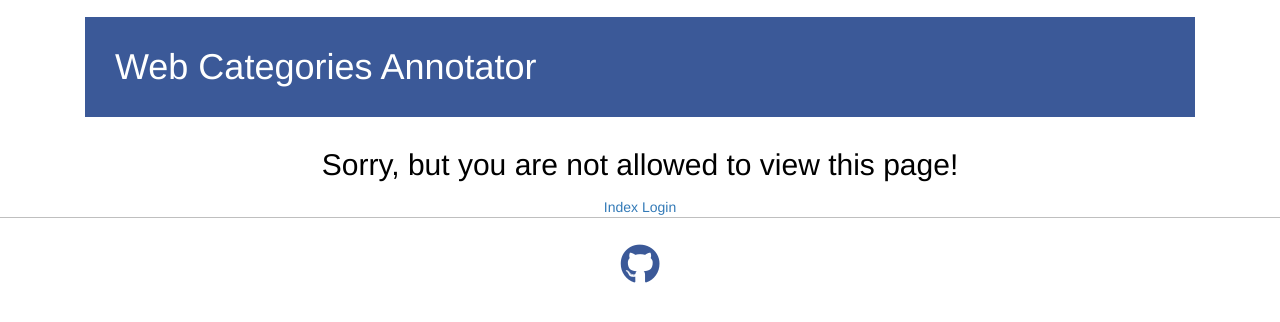
After one commit to 1ncend1ary/wca, a Flask app: template web/templates/401.html in a window 1280 px wide. The commit adds this page. Shown: the top 322 px of the page. Run offline with Flask 2, Linux system fonts and the light colour scheme; the template is opened without the code that fills it, so the values that code supplies are empty; some libraries are stand-ins or nearby versions.

Commit message:
Add 401 error html page.

```diff
--- a/web/main.py
+++ b/web/main.py
@@ -4,22 +4,62 @@ Flask application main module
 
 Programmer: Aleksei Seliverstov <alexseliverstov@yahoo.com>
 """
-from flask import Flask, render_template, request, redirect, url_for, flash
+from flask import Flask, render_template, request, redirect, url_for, flash, abort, jsonify
 import database
 import interests
 from config import Config
 import scraper
 import sys
 import ast
+from forms import LoginForm
+from flask_login import LoginManager, login_required, current_user, login_user, logout_user
+from models import User
 
 app = Flask(__name__)
 app.config.from_object(Config)
+
+login_manager = LoginManager()
+login_manager.init_app(app)
 
 db = database.Categories()
 requester = interests.FacebookRequest()
 
 
+@login_manager.user_loader
+def load_user(user_id):
+    return User.get(user_id)
+
+
+@app.route('/login', methods=['GET', 'POST'])
+def login():
+    if current_user.is_authenticated:
+        return redirect(url_for('index'))
+    form = LoginForm()
+    if form.validate_on_submit():
+        user = User.get(form.username.data)
+        if user is None or not user.check_password(form.password.data):
+            flash('Invalid login or password.')
+            return redirect(url_for('login'))
+        else:
+            flash('Logged in user {}'.format(form.username.data))
+            login_user(user, remember=form.remember_me.data)
+            return redirect(url_for('index'))
+    return render_template('login.html', title='Sign In', form=form)
+
+
+@app.route('/logout')
+def logout():
+    logout_user()
+    return redirect(url_for('login'))
+
+
+@login_manager.unauthorized_handler
+def unauth_handler():
+    return render_template('401.html'), 401
+
+
 @app.route("/", methods=['GET', 'POST'])
+@login_required
 def index():
     """
     Flask index page render
@@ -41,10 +81,6 @@ def index():
 
             def convert_to_list(string, regex):
                 return ast.literal_eval(string)
-                # return [n.strip() for n in string]
-                # string = ''.join(c for c in string if c not in regex)
-                # string = string.split(',')
-                # return list(string)
 
             category_names = convert_to_list(category_names, '[]\'')
             if len(categories) > 0:  # todo remove crook
@@ -91,11 +127,5 @@ def index():
                            category_id=category_id)
 
 
-# @app.route("/add_category", methods=['GET', 'POST'])
-# def add_category():
-#     # if request.method == 'POST':
-#
-
-
 if __name__ == "__main__":
     app.run(ssl_context='adhoc')  # host="0.0.0.0", debug=True
--- a/web/static/css/buttons.css
+++ b/web/static/css/buttons.css
@@ -78,3 +78,12 @@ button:active {
         transform: rotate(359deg);
     }
 }
+
+.logout-button {
+    text-align: right;
+    margin: auto 0 auto auto;
+}
+
+.logout-button form input {
+    color: black;
+}
--- a/web/static/css/template.css
+++ b/web/static/css/template.css
@@ -67,6 +67,10 @@ h2 {
     margin: var(--general-space) auto;
     background: var(--title-bg-color);
     display: flex;
+}
+
+.title h1 {
+    margin: auto 0 auto 0;
 }
 
 .subtitle {
@@ -178,3 +182,7 @@ footer a {
 .social > div {
     margin: 0 2rem;
 }
+
+.container .subtitle form input {
+    color: black;
+}
--- /dev/null
+++ b/web/templates/401.html
@@ -0,0 +1,8 @@
+{% extends "template.html" %}
+{% block content %}
+    <div style="text-align: center">
+        <h2 style="color: black">Sorry, but you are not allowed to view this page!</h2>
+        <a href="{{ url_for('index') }}">Index</a>
+        <a href="{{ url_for('login') }}">Login</a>
+    </div>
+{% endblock %}
--- a/web/templates/template.html
+++ b/web/templates/template.html
@@ -36,15 +36,39 @@
     <div class="container">
         <div class="col-lg-12 col-md-12 col-sm-12">
 
-            <h1 class="title" id="fixedHeader">
+        <span class="title" id="fixedHeader">
+            <h1>
                 <i id="load-icon" class="fas fa-sync"></i>
-                <span>
-                    Web Categories Annotator
+                Web Categories Annotator
+            </h1>
+            <span class="logout-button">
+                    {% if not current_user.is_anonymous %}
+                        <form action="{{ url_for('logout') }}">
+                            <input type="submit" value="Logout {{ current_user.username }}"/>
+                        </form>
+                    {% endif %}
                 </span>
-            </h1>
+        </span>
         </div>
     </div>
 </header>
+{% with messages = get_flashed_messages() %}
+    {% if messages %}
+        <div class="container">
+            <div class="col-lg-12 col-md-12 col-sm-12">
+                <div class="subtitle">
+                    <div>
+                        {% if messages %}
+                            {% for message in messages %}
+                                <p style="margin: 0">{{ message }}</p>
+                            {% endfor %}
+                        {% endif %}
+                    </div>
+                </div>
+            </div>
+        </div>
+    {% endif %}
+{% endwith %}
 
 {% block content %}
 {% endblock %}
```
Also changed, not shown: web/templates/index.html (+0 -18 lines), web/templates/login.html (+8 -12 lines).
